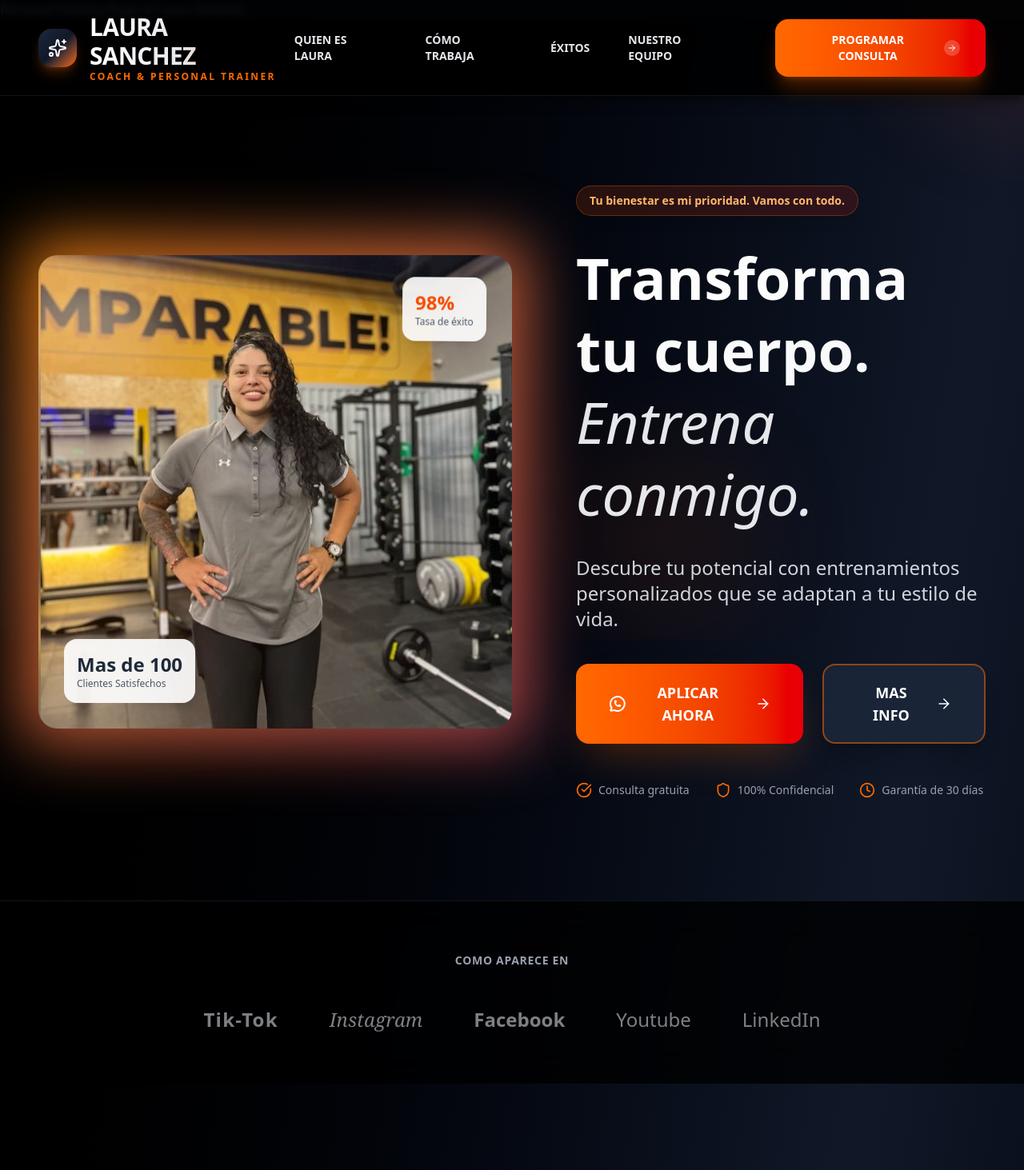
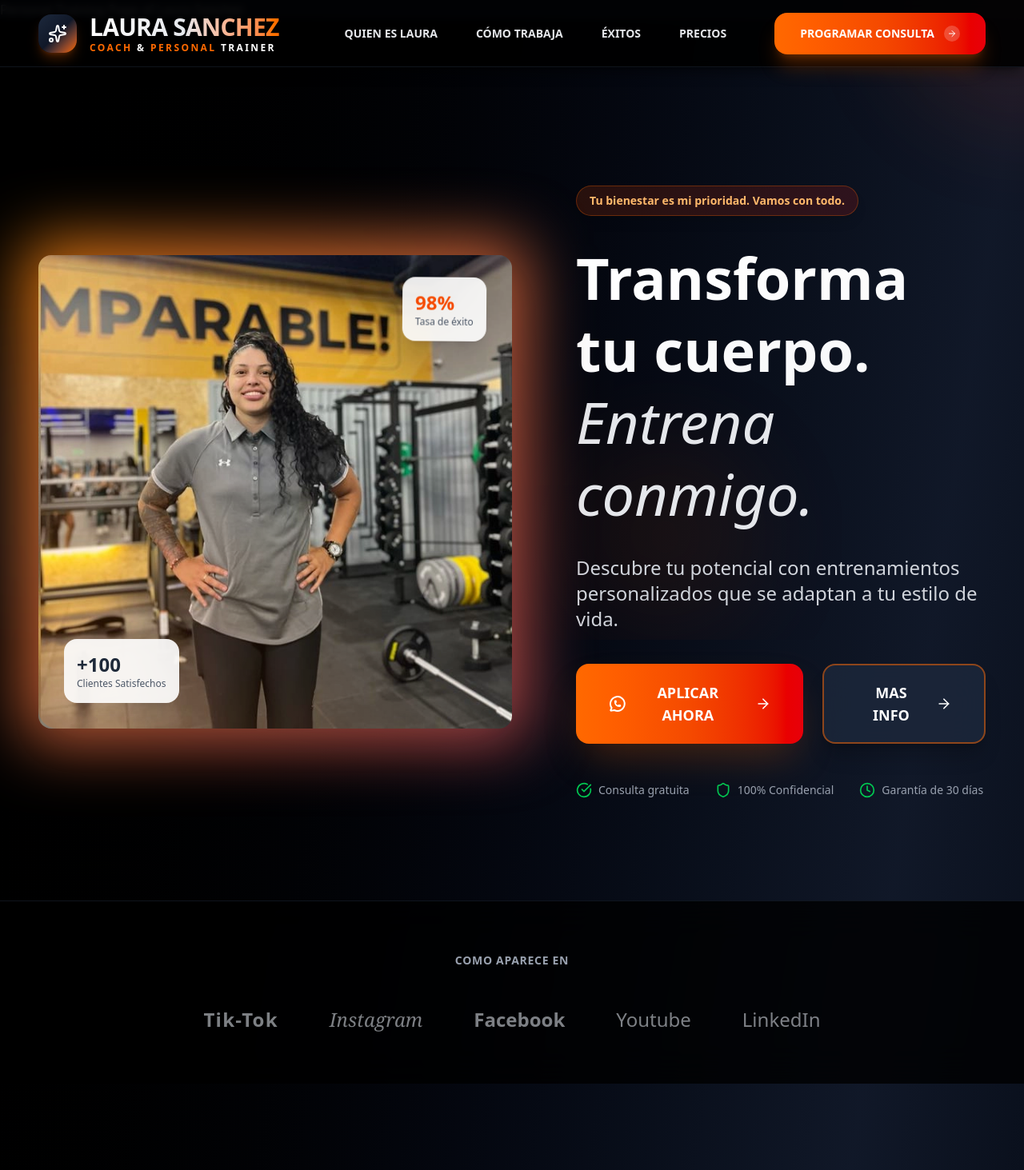
Before and after one commit to laurasanchez01/training-site, a React (Vite) app: page /home in a window 1280 px wide. Shown: the top 1463 px of the page at 80% size. Built offline with nearby package versions, Linux system fonts and the light colour scheme; a web font is replaced by a local one.

Commit message:
update nav

```diff
--- a/src/personal-training/components/nav.tsx
+++ b/src/personal-training/components/nav.tsx
@@ -43,6 +43,7 @@ export default function Navbar() {
                     <div className="w-8 h-8 sm:w-10 sm:h-10 md:w-12 md:h-12 bg-gradient-to-br from-slate-800 via-gray-900
                         to-orange-500 rounded-xl sm:rounded-2xl flex items-center justify-center transform group-hover:scale-110
                             group-hover:rotate-3 transition-all duration-500 shadow-lg shadow-orange-500/25">
+                        {/* <image src={"/favicon.png"} alt="Logo" className="w-4 h-4 sm:w-5 sm:h-5 md:w-6 md:h-6" /> */}
                         <Sparkles className="text-white w-4 h-4 sm:w-5 sm:h-5 md:w-6 md:h-6" />
                     </div>
                     <div className="absolute -inset-1 sm:-inset-2 bg-gradient-to-br from-yellow-400/30 to-slate-800/30 rounded-xl sm:rounded-2xl blur-lg opacity-0 group-hover:opacity-100 transition-opacity duration-500"></div>
@@ -52,7 +53,7 @@ export default function Navbar() {
                         LAURA SANCHEZ
                     </span>
                     <span className="text-xs text-orange-500 font-medium tracking-[0.1em] sm:tracking-[0.2em] sm:text-xs sm:font-bold"> {/* hidden sm:block */}
-                        COACH & PERSONAL TRAINER
+                        COACH <span className="text-white">&</span>  PERSONAL <span className="text-white">TRAINER</span>
                     </span>
                 </div>
                 </Link>
@@ -64,18 +65,19 @@ export default function Navbar() {
                     { to: "#what-is-laura", label: "QUIEN ES LAURA" },
                     { to: "#how-it-works", label: "CÓMO TRABAJA" },
                     { to: "#success", label: "ÉXITOS" },
-                    { to: "#team", label: "NUESTRO EQUIPO" },
+                    { to: "#prices", label: "PRECIOS", },
                 ].map((item, index) => (
-                    <Link
+                    <a
                         key={index}
-                        to={item.to}
+                        href={item.to}
                         className="relative px-3 xl:px-5 py-2 xl:py-3 text-xs xl:text-sm font-semibold text-gray-700 hover:text-gray-900 transition-all duration-300 group rounded-xl xl:rounded-2xl"
                     >
                         <span className="relative z-10 text-gray-200 hover:text-white">{item.label}</span>
                         <div className="absolute inset-0 bg-gradient-to-r from-orange-900/20 to-red-900/20 rounded-xl scale-0 group-hover:scale-100 transition-transform duration-300 shadow-md"></div>
                         <div className="absolute bottom-1 left-1/2 w-0 h-1 bg-gradient-to-r from-orange-500 to-red-500 rounded-full group-hover:w-6 xl:group-hover:w-8 group-hover:left-1/2 group-hover:-translate-x-1/2 transition-all duration-300"></div>
-                    </Link>
+                    </a>
                 ))}
+
 
                 <div className="ml-4 xl:ml-8">
                     <button
@@ -125,14 +127,14 @@ export default function Navbar() {
                 <div className="px-3 sm:px-4 md:px-6 py-6 sm:py-8">
                     <div className="flex flex-col space-y-1 sm:space-y-2">
                         {[
-                        { to: "#what-is", label: "QUIEN ES LAURA", delay: "delay-75", icon: Target  },
+                            { to: "#what-is-laura", label: "QUIEN ES LAURA", delay: "delay-75", icon: Target  },
                             { to: "#how-it-works", label: "CÓMO TRABAJA", delay: "delay-100", icon: Activity },
                             { to: "#success", label: "ÉXITOS", delay: "delay-150", icon: Star },
-                        { to: "#team", label: "NUESTRO EQUIPO", delay: "delay-200", icon: Award },
+                            { to: "#prices", label: "PRECIOS", delay: "delay-200", icon: Award },
                         ].map((item, index) => (
-                        <Link
+                            <a
                                 key={index}
-                            to={item.to}
+                                href={item.to}
                                 className={`relative px-4 sm:px-6 py-4 sm:py-5 text-sm sm:text-base font-semibold text-gray-300 hover:text-white transition-all duration-300 group rounded-xl sm:rounded-2xl hover:bg-gradient-to-r hover:from-orange-900/20 hover:to-red-900/20 ${isMobileMenuOpen ? `animate-fade-in-up ${item.delay}` : ""}`}
                                 onClick={closeMobileMenu}
                             >
@@ -143,7 +145,7 @@ export default function Navbar() {
                                 </div>
                                 <ArrowRight className="w-3 h-3 sm:w-4 sm:h-4 opacity-0 group-hover:opacity-100 group-hover:translate-x-1 transition-all duration-300 text-orange-600" />
                                 </span>
-                        </Link>
+                            </a>
                         ))}
 
                         <div className={`pt-4 sm:pt-6 ${isMobileMenuOpen ? "animate-fade-in-up delay-300" : ""}`}>
--- a/src/personal-training/pages/page.tsx
+++ b/src/personal-training/pages/page.tsx
@@ -127,23 +127,24 @@ export default function HomePage() {
                             alt="Laura sanchez coach personal trainer"
                             width={600}
                             height={700}
-                            className="relative object-cover rounded-2xl sm:rounded-3xl w-full h-auto max-h-[400px] sm:max-h-[600px]
+                            className="relative object-cover rounded-2xl sm:rounded-2xl w-full h-auto max-h-[400px] sm:max-h-[600px]
                             md:max-h-[600px] lg:max-h-none shadow-xl sm:shadow-2xl shadow-gray-900/10 group-hover:scale-105 transition-transform duration-700"
                         />
-                        <div className="absolute inset-0 bg-gradient-to-r from-orange-500/10 to-transparent rounded-2xl sm:rounded-3xl"></div>
+                        <div className="absolute inset-0 bg-gradient-to-tr from-orange-500/20 via-transparent to-transparent rounded-3xl"></div>
 
                         {/* Responsive Floating Stats */}
                         <div className="absolute top-4 sm:top-8 right-4 sm:right-8 bg-white/90 backdrop-blur-xl rounded-xl
                             sm:rounded-2xl p-3 sm:p-4 shadow-xl shadow-gray-900/10 animate-float">
-                            <div className="text-lg sm:text-2xl font-bold text-orange-600">98%</div>
-                        <div className="text-xs text-gray-600">Tasa de éxito</div>
+                            <div className="text-2xl font-bold text-orange-600">98%</div>
+                            <div className="text-xs text-gray-600">Tasa de éxito</div>
                         </div>
 
                         <div className="absolute bottom-4 sm:bottom-8 left-4 sm:left-8 bg-white/90 backdrop-blur-xl rounded-xl
                             sm:rounded-2xl p-3 sm:p-4 shadow-xl shadow-gray-900/10 animate-float delay-1000">
-                            <div className="text-lg sm:text-2xl font-bold text-gray-800">Mas de 100</div>
-                            <div className="text-xs text-gray-600">Clientes Satisfechos </div>
+                            <div className="text-2xl font-bold text-gray-800">+100</div>
+                            <div className="text-xs text-gray-600">Clientes Satisfechos</div>
                         </div>
+
                     </div>
                 </div>
 
@@ -205,15 +206,15 @@ export default function HomePage() {
                         {/* Responsive Trust Indicators */}
                         <div className="flex flex-col sm:flex-row items-center justify-center lg:justify-start gap-4 sm:gap-6 md:gap-8 mt-8 sm:mt-12 text-xs sm:text-sm text-gray-400">
                             <div className="flex items-center gap-2">
-                                <CheckCircle className="h-4 w-4 sm:h-5 sm:w-5 text-orange-500" />
+                                <CheckCircle className="h-4 w-4 sm:h-5 sm:w-5 text-green-500" />
                                 <span>Consulta gratuita</span>
                             </div>
                             <div className="flex items-center gap-2">
-                                <Shield className="h-4 w-4 sm:h-5 sm:w-5 text-orange-500" />
+                                <Shield className="h-4 w-4 sm:h-5 sm:w-5 text-green-500" />
                                 <span>100% Confidencial</span>
                             </div>
                             <div className="flex items-center gap-2">
-                                <Clock className="h-4 w-4 sm:h-5 sm:w-5 text-orange-500" />
+                                <Clock className="h-4 w-4 sm:h-5 sm:w-5 text-green-500" />
                                 <span>Garantía de 30 días</span>
                             </div>
                         </div>
@@ -548,7 +549,7 @@ export default function HomePage() {
             </section>
 
             {/* Premium Our Team Section */}
-            <section id="team" className="px-4 sm:px-6 lg:px-12 py-20 sm:py-24 lg:py-32 bg-black/80 backdrop-blur-xl">
+            <section id="prices" className="px-4 sm:px-6 lg:px-12 py-20 sm:py-24 lg:py-32 bg-black/80 backdrop-blur-xl">
                 <div className="max-w-7xl mx-auto">
                     <div className="text-center mb-20">
                         <h2 className="text-4xl sm:text-5xl lg:text-7xl font-black mb-8 text-white">
```
Lines whose indentation alone changed are shown as unchanged.
